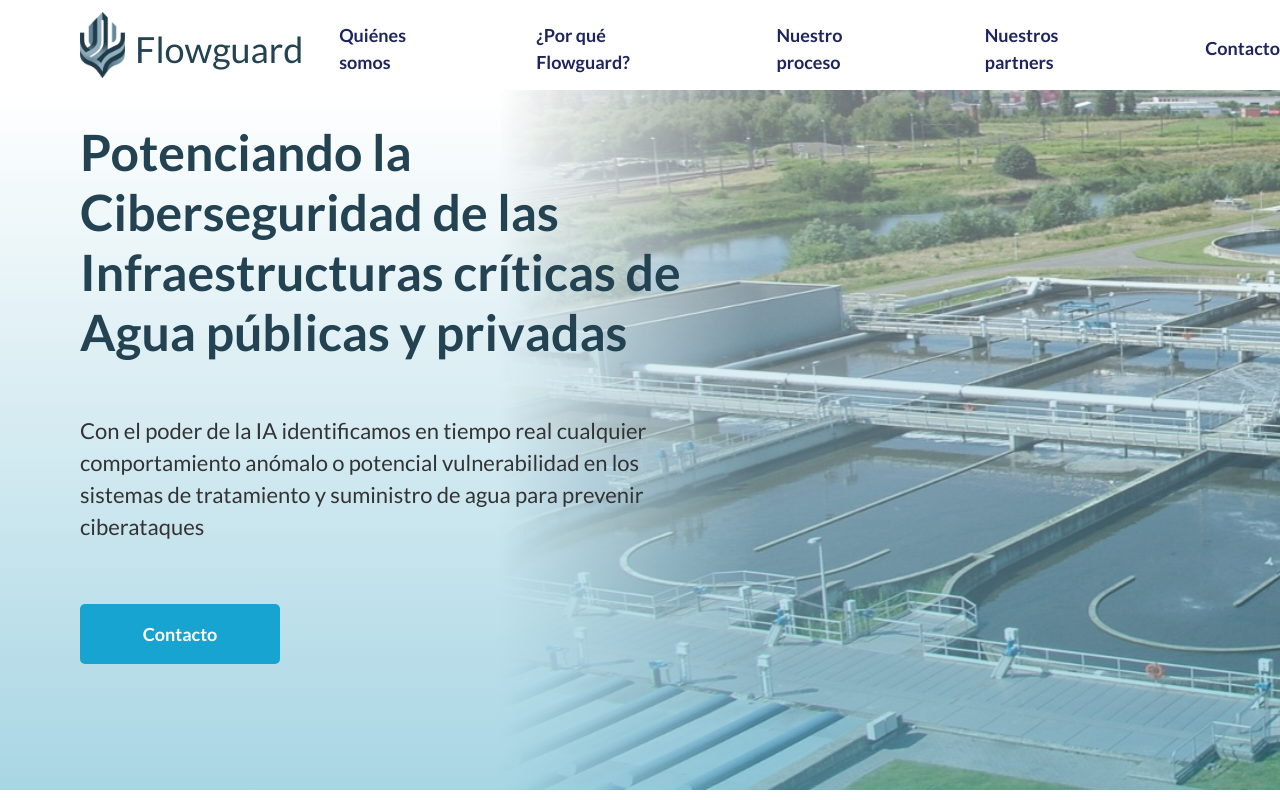
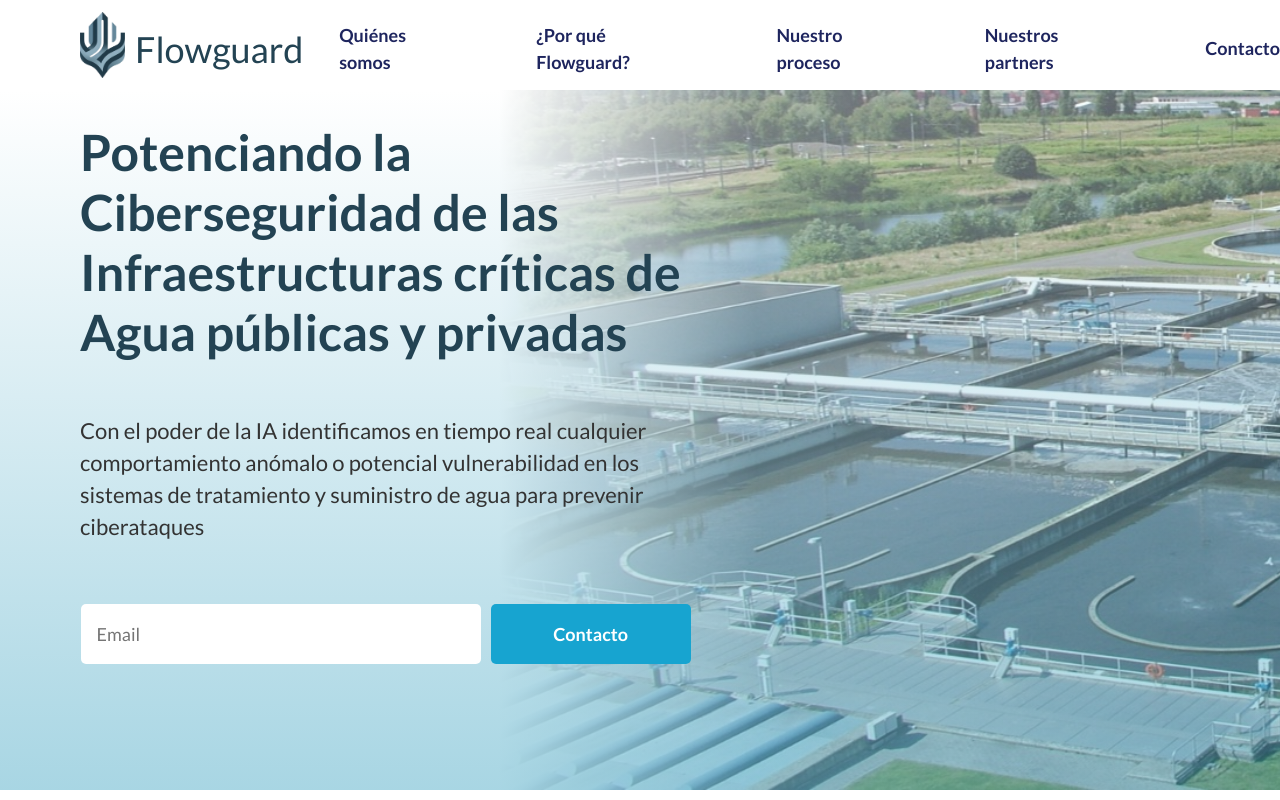
Before and after one commit to telcash/flowguard_frontend, a React (Create React App) app: page / in a window 1280 px wide. Shown: the top 800 px of the page. Built offline with nearby package versions, Linux system fonts and the light colour scheme.

Commit message:
Agregado Cta a Hero

```diff
--- a/src/containers/hero-section/HeroSection.jsx
+++ b/src/containers/hero-section/HeroSection.jsx
@@ -1,14 +1,16 @@
 import React, {useState} from "react";
 import './hero-section.css';
 import { useTranslation } from 'react-i18next';
-import { Rain, CtaForm } from "../../components";
+import { Rain, CtaForm, Cta } from "../../components";
 import backgroundImg from "../../assets/hero-background.jpg";
 
 const HeroSection = () => {
     const [t] = useTranslation("global");
+    const [email, setEmail] = useState('');
     const [isFormVisible, setFormVisible] = useState(false);
 
-  const showForm = () => {
+  const showForm = (email) => {
+    setEmail(email)
     setFormVisible(true);
   };
 
@@ -20,7 +22,7 @@ const HeroSection = () => {
           <h1 className="fg__hero-heading">{t("header.tagline")}</h1>
           <p className="fg__hero-description">{t("header.description")}</p>
           <div className="fg__hero-cta">
-              <button onClick={showForm}>Contacto</button>
+            <Cta data={showForm}></Cta>
           </div>
           <div className="fg__hero-image">
               <img src={backgroundImg} alt="" />
@@ -30,7 +32,7 @@ const HeroSection = () => {
           </div>
           {isFormVisible && (
             <div className="fg__hero-cta-form">
-              <CtaForm onClose={hideForm} />
+              <CtaForm onClose={hideForm} email={email}/>
             </div>
           )}
         </div>
```
